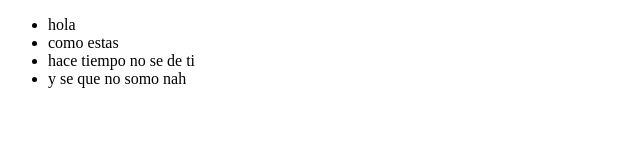
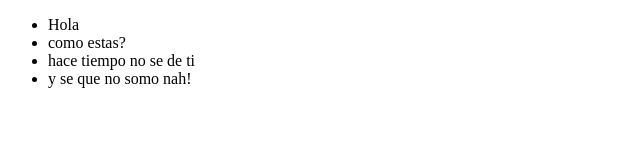
Before and after one commit to TheSixDecadence/sethrollins, a plain HTML site: page index.html in a window 1280 px wide. Shown: the full height of the page, 0-640 px from the left. Drawn offline with Linux system fonts and the light colour scheme.

Commit message:
Mensajito

```diff
--- a/index.html
+++ b/index.html
@@ -7,10 +7,10 @@
 </head>
 <body>
     <ul>
-        <li>hola</li>
-        <li>como estas</li>
+        <li>Hola</li>
+        <li>como estas?</li>
         <li>hace tiempo no se de ti</li>
-        <li>y se que no somo nah</li>
+        <li>y se que no somo nah!</li>
     </ul>
 </body>
 </html>
```
